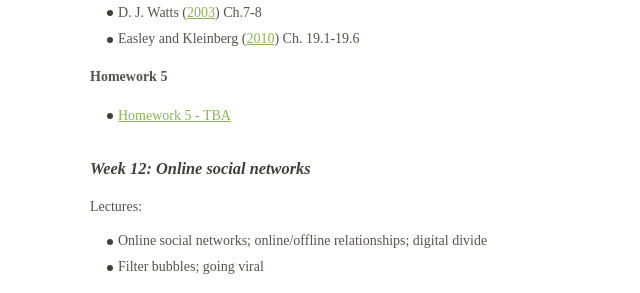
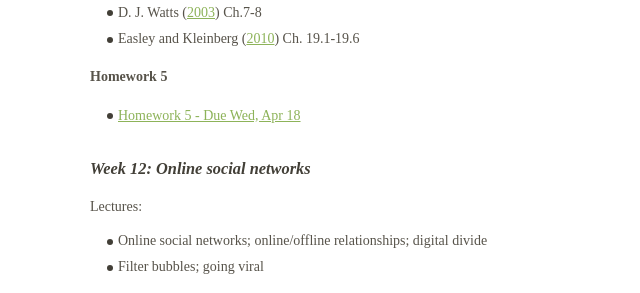
Before and after one commit to dfeehan/dfeehan.github.io, a Jekyll site: the page teaching/2018sp_demog180.html, which Jekyll copies as it is, in a window 1280 px wide and 900 px high, scrolled down 6655 px. Shown: the part 152-445 px from the top of the window, without its empty margins (200-840 px from the left). Built offline with Jekyll 4.4.1, drawn with Linux system fonts in a browser that asks for light colours.

Commit message:
added hwk 5

```diff
--- a/teaching/2018sp_demog180.html
+++ b/teaching/2018sp_demog180.html
@@ -775,7 +775,7 @@ Spring 2018</h1>
 </ul>
 <h4 id="sec:hwk5">Homework 5</h4>
 <ul>
-<li><a href="TODO">Homework 5 - TBA</a></li>
+<li><a href="http://datahub.berkeley.edu/user-redirect/interact?account=mrazakhan&amp;repo=Demography180-Spring2018&amp;branch=master&amp;path=hw5/2018_HW05.ipynb">Homework 5 - Due Wed, Apr 18</a></li>
 </ul>
 <h3 id="sec:osn">Week 12: Online social networks</h3>
 <p>Lectures:</p>
```
